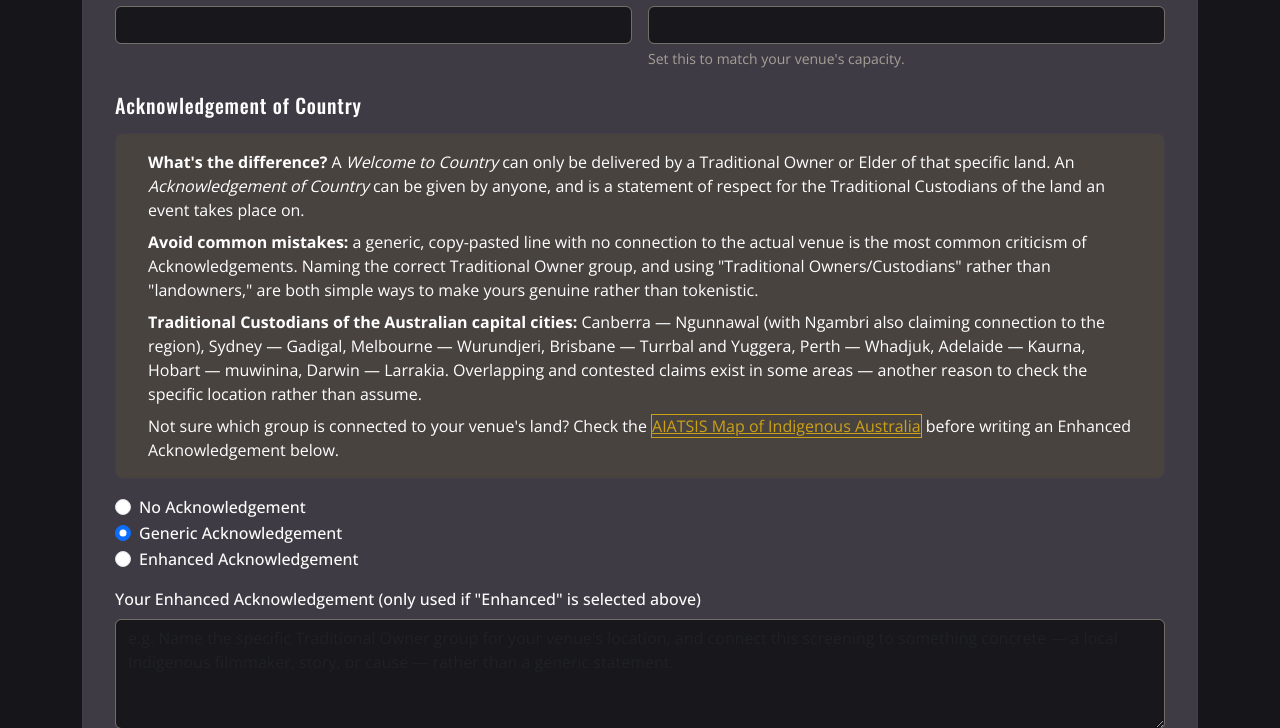
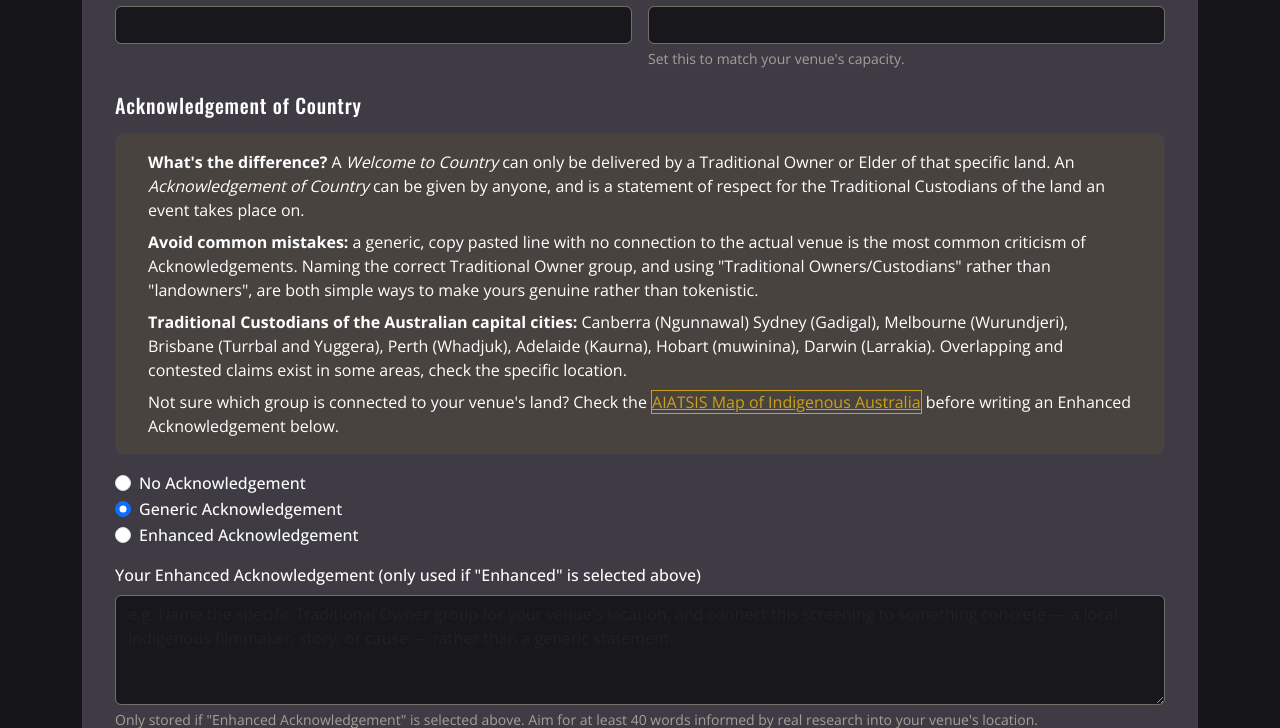
Before and after one commit to n11321814/IAB207-Group36, a Flask app: page /event/create in a window 1280 px wide. Shown: the part 1025-1753 px from the top of the page. Run offline with Flask 3, Linux system fonts and the light colour scheme; the visitor is signed in with stand-in values (Sample User, id 1); data comes from the database, SQL or seed files in the repository; data that the repository does not hold is empty; some libraries are stand-ins or nearby versions.

Commit message:
Update aoc guidance text (#63)
Co-authored-by: Nicholas Quirk <n11321814@qut.edu.au>

```diff
--- a/website/templates/create_event.html
+++ b/website/templates/create_event.html
@@ -84,8 +84,8 @@
       <h2 class="qs-heading h5 mb-3">Acknowledgement of Country</h2>
       <div class="qs-form-panel mb-3 py-3 bg-opacity-25" style="background-color: rgba(204,161,22,0.08);">
         <p class="mb-2"><strong>What's the difference?</strong> A <em>Welcome to Country</em> can only be delivered by a Traditional Owner or Elder of that specific land. An <em>Acknowledgement of Country</em> can be given by anyone, and is a statement of respect for the Traditional Custodians of the land an event takes place on.</p>
-        <p class="mb-2"><strong>Avoid common mistakes:</strong> a generic, copy-pasted line with no connection to the actual venue is the most common criticism of Acknowledgements. Naming the correct Traditional Owner group, and using "Traditional Owners/Custodians" rather than "landowners," are both simple ways to make yours genuine rather than tokenistic.</p>
-                <p class="mb-2"><strong>Traditional Custodians of the Australian capital cities:</strong> Canberra — Ngunnawal (with Ngambri also claiming connection to the region), Sydney — Gadigal, Melbourne — Wurundjeri, Brisbane — Turrbal and Yuggera, Perth — Whadjuk, Adelaide — Kaurna, Hobart — muwinina, Darwin — Larrakia. Overlapping and contested claims exist in some areas — another reason to check the specific location rather than assume.</p>
+        <p class="mb-2"><strong>Avoid common mistakes:</strong> a generic, copy pasted line with no connection to the actual venue is the most common criticism of Acknowledgements. Naming the correct Traditional Owner group, and using "Traditional Owners/Custodians" rather than "landowners", are both simple ways to make yours genuine rather than tokenistic.</p>
+                <p class="mb-2"><strong>Traditional Custodians of the Australian capital cities:</strong> Canberra (Ngunnawal) Sydney (Gadigal), Melbourne (Wurundjeri), Brisbane (Turrbal and Yuggera), Perth (Whadjuk), Adelaide (Kaurna), Hobart (muwinina), Darwin (Larrakia). Overlapping and contested claims exist in some areas, check the specific location.</p>
         <p class="mb-0">Not sure which group is connected to your venue's land? Check the <a href="https://aiatsis.gov.au/explore/map-indigenous-australia" target="_blank" class="qs-btn-outline-gold" style="text-decoration:underline;">AIATSIS Map of Indigenous Australia</a> before writing an Enhanced Acknowledgement below.</p>
       </div>
 
```
